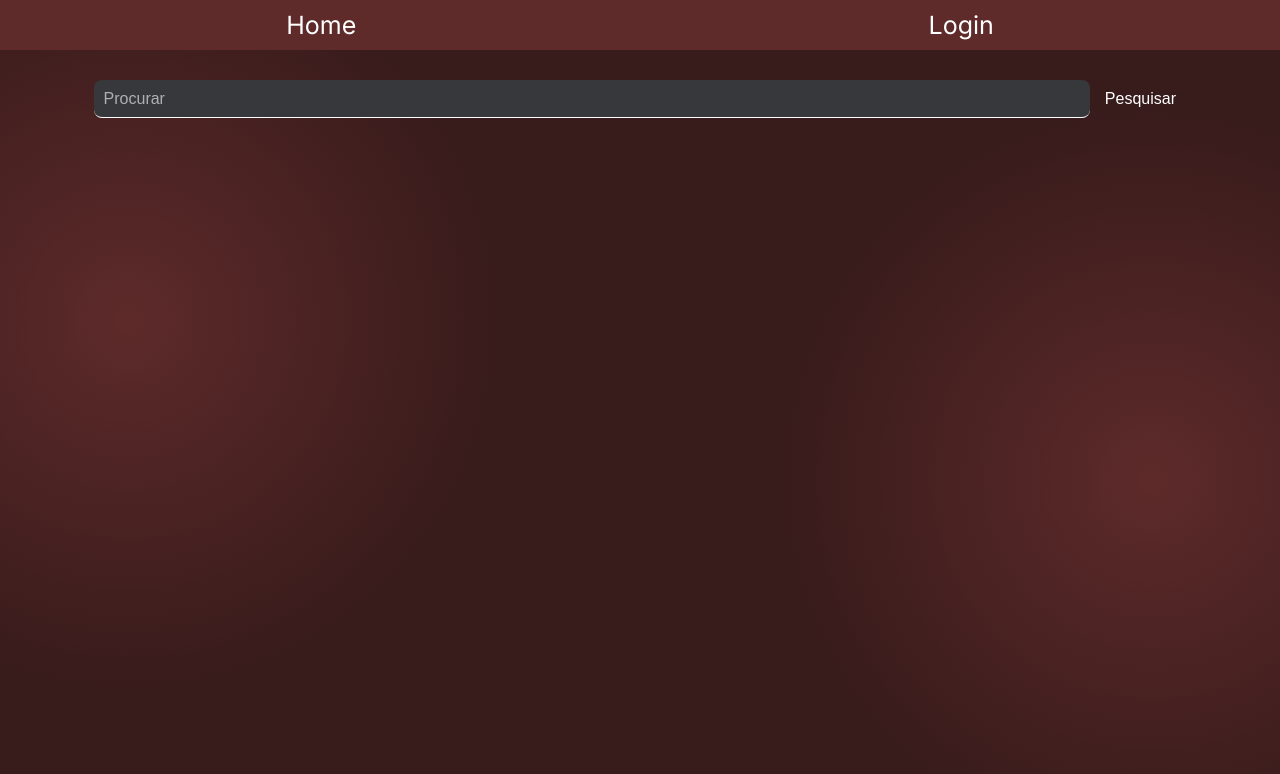
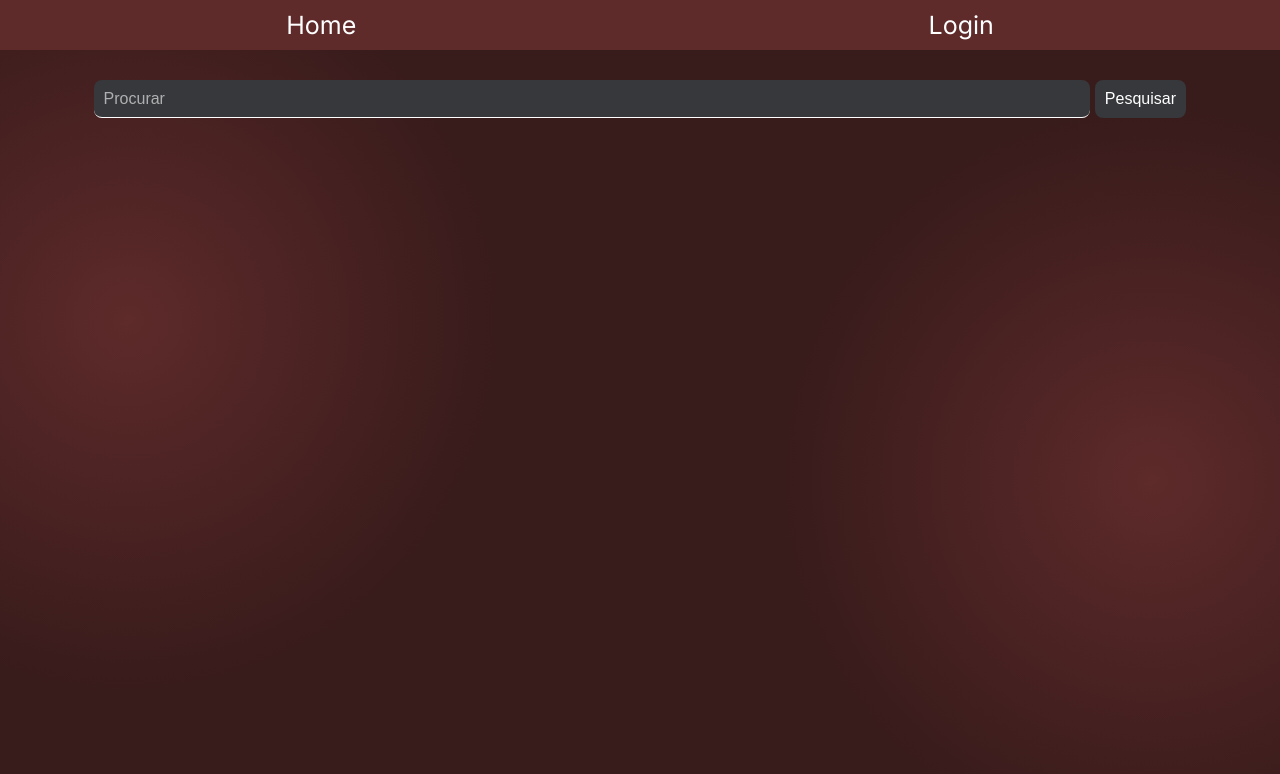
Before and after one commit to GabrielSilveira2026/Pc_Build_UP, a Next.js app: page / in a window 1280 px wide. Shown: the top 774 px of the page. Built offline with nearby package versions, Linux system fonts and the light colour scheme.

Commit message:
Aplicado componente Button nos forms

```diff
--- a/src/componentes/Button/button.module.css
+++ b/src/componentes/Button/button.module.css
@@ -1,6 +1,6 @@
 .button{
     font-size: 1rem;
-    background-color: var(--button-color-bg);
+    background-color: var(--gray-medium);
     padding: 10px;
     border:none;
     border-radius: 8px;
@@ -9,5 +9,5 @@
 
 .button:hover{
     cursor: pointer;
-    background-color: var(--button-color-hover);
+    background-color: var(--gray-high);
 }
--- a/src/componentes/Forms/FormCadastro.tsx
+++ b/src/componentes/Forms/FormCadastro.tsx
@@ -10,6 +10,7 @@ import { z } from "zod";
 import { zodResolver } from "@hookform/resolvers/zod";
 import axios, { AxiosResponse } from "axios";
 import Router from "next/router";
+import { Button } from "../Button/Button";
 
 const schema = z.object({
     nome: z.string().nonempty("Insira um nome de usuário").min(3, "Insira um nome com no mínimo 3 caracteres"),
@@ -103,7 +104,8 @@ function Form() {
                 textoAjuda={errors.confirmaSenha?.message}
             />
 
-            <button type="submit">Cadastrar</button>
+            <Button type="submit" text="Cadastrar"/>
+
         </form>
     )
 }
--- a/src/componentes/Forms/FormLogin.tsx
+++ b/src/componentes/Forms/FormLogin.tsx
@@ -8,6 +8,7 @@ import { useForm } from "react-hook-form"
 import { useState } from "react";
 import { z } from "zod";
 import { zodResolver } from "@hookform/resolvers/zod";
+import { Button } from "../Button/Button";
 
 const schema = z.object({
     email: z.string().nonempty("Insira um email ").email("Insira um email válido"),
@@ -58,8 +59,7 @@ function Form() {
                 placeholder="***********"
                 textoAjuda={errors.senha?.message}
             />
-
-            <button type="submit">Login</button>
+            <Button type="submit" text="Login"/>
         </form>
     )
 }
```
